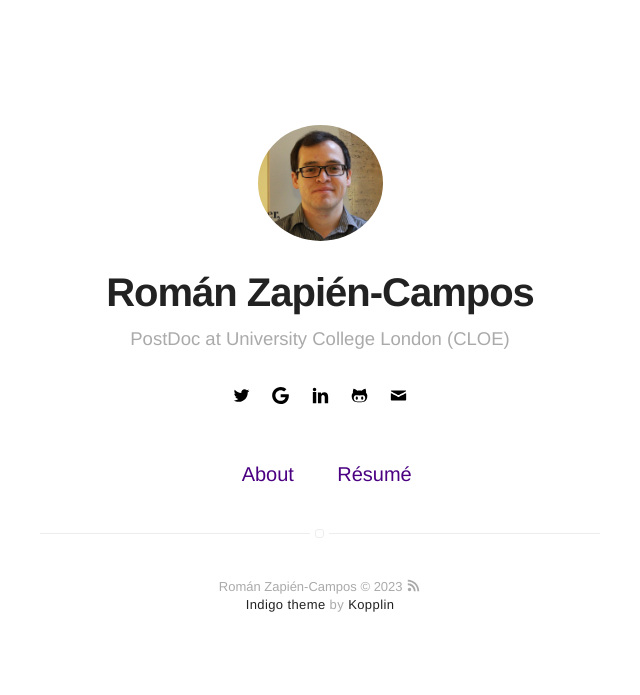
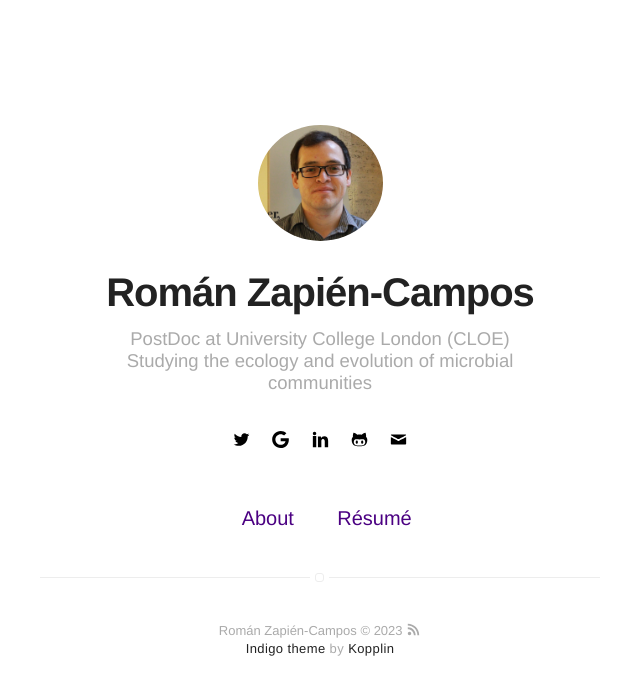
Before and after one commit to romanzapien/romanzapien.github.io, a Jekyll site: the page built from index.html, in a window 1280 px wide. Shown: the top 695 px of the page, without its empty margins (320-960 px from the left). Built offline with Jekyll 4.4.1, drawn with Linux system fonts in a browser that asks for light colours.

Commit message:
Update _config.yml

```diff
--- a/_config.yml
+++ b/_config.yml
@@ -1,6 +1,6 @@
 # main text of home
 name: Román Zapién-Campos
-bio: PostDoc at University College London (CLOE)
+bio: PostDoc at University College London (CLOE)<br>Studying the ecology and evolution of microbial communities
 
 # twitter summary info
 description: Román Zapién-Campos personal website
```
